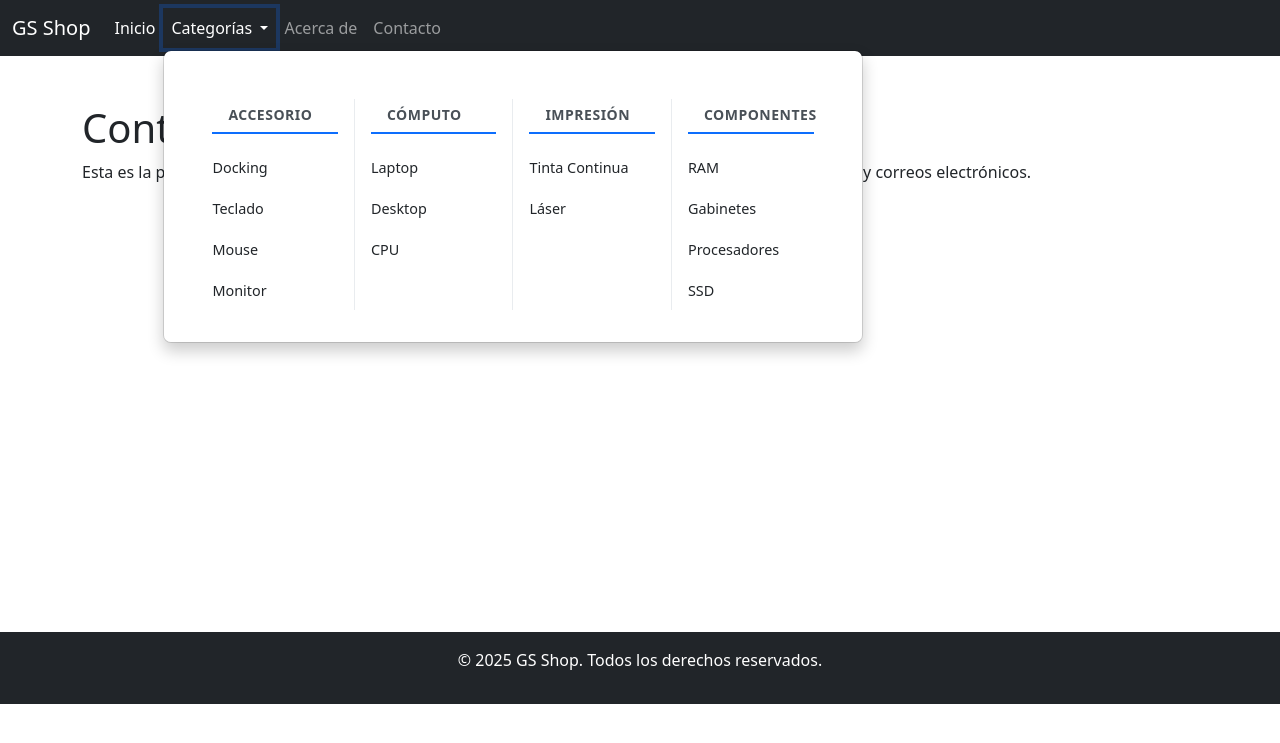
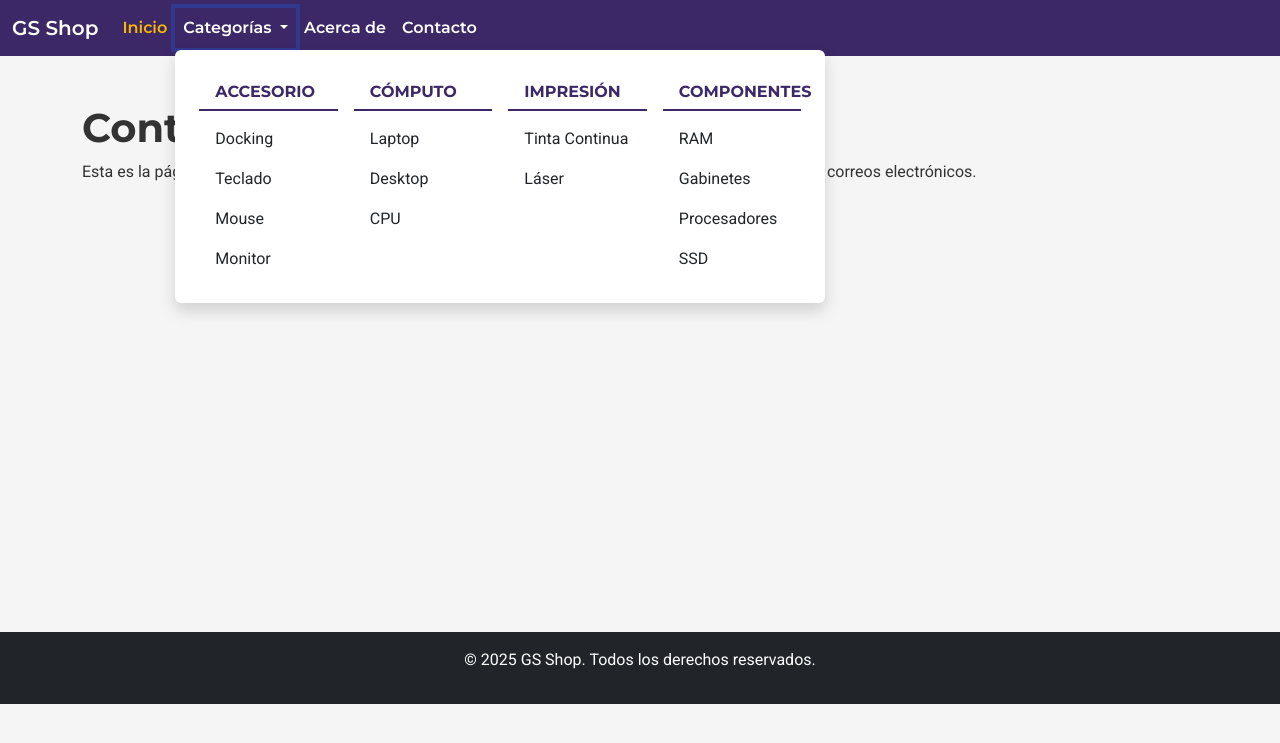
Before and after one commit to JiameCruz/GS, a PHP site: page /contacto.php in a window 1280 px wide, after a click on "Categorías". Shown: the top 743 px of the page. Run offline with PHP 8.4, Linux system fonts and the light colour scheme.

Commit message:
agregar CSS correcto

```diff
--- a/contacto.php
+++ b/contacto.php
@@ -1,14 +1,20 @@
 <!DOCTYPE html>
 <html lang="es">
-  <head>
+<head>
     <meta charset="UTF-8" />
     <meta name="viewport" content="width=device-width, initial-scale=1.0" />
-    <title>GS Shop - Contacto</title>
-    <link
-      href="https://cdn.jsdelivr.net/npm/bootstrap@5.3.3/dist/css/bootstrap.min.css"
-      rel="stylesheet"
-    />
-  </head>
+    <title>GS Shop - Tu Tienda de Cómputo</title>
+
+    <link href="https://cdn.jsdelivr.net/npm/bootstrap@5.3.3/dist/css/bootstrap.min.css" rel="stylesheet" />
+
+    <link rel="stylesheet" href="https://cdn.jsdelivr.net/npm/bootstrap-icons@1.11.3/font/bootstrap-icons.min.css">
+
+    <link rel="preconnect" href="https://fonts.googleapis.com">
+    <link rel="preconnect" href="https://fonts.gstatic.com" crossorigin>
+    <link href="https://fonts.googleapis.com/css2?family=Montserrat:wght@600;700&family=Roboto:wght@400;500&display=swap" rel="stylesheet">
+
+    <link rel="stylesheet" href="style.css" />
+</head>
   <body>
     <header>
       <?php include 'assets/header.php'; ?>
--- a/estilos/style.css
+++ b/estilos/style.css
@@ -1,94 +1,211 @@
-/* Estilos para el megamenú */
-.dropdown-menu.megamenu {
-  width: 700px;
-  position: absolute;
-  top: 100%;
-  left: 0;
-  z-index: 1050;
-  padding: 2rem;
-  border: 1px solid rgba(0,0,0,.125);
-  border-radius: 0.5rem;
-  background-color: #fff;
-  box-shadow: 0 0.5rem 1rem rgba(0, 0, 0, 0.2);
-  margin-top: 0.125rem;
+/* --- Importación de Tipografías de Google Fonts --- */
+@import url("https://fonts.googleapis.com/css2?family=Montserrat:wght@600;700&family=Roboto:wght@400;500&display=swap");
+
+/* --- Variables de Color Globales (Basado en Documento UI) --- */
+:root {
+  --color-primario: #3c2866; /* Púrpura Principal */
+  --color-acento: #fdb702; /* Amarillo Acento */
+  --color-texto-claro: #ffffff;
+  --color-fondo-neutro: #f5f5f5;
+  --color-texto-secundario: #6c757d;
+  --font-titulos: "Montserrat", sans-serif;
+  --font-parrafos: "Roboto", sans-serif;
 }
 
-/* Asegurar que el dropdown parent tenga position relative */
-.nav-item.dropdown {
-  position: relative;
+/* --- Estilos Generales del Body --- */
+body {
+  font-family: var(--font-parrafos);
+  background-color: var(--color-fondo-neutro);
+  color: #333;
 }
 
-/* Estilos para las columnas del megamenú */
-.megamenu .row {
-  margin: 0;
-  row-gap: 1.5rem;
+h1,
+h2,
+h3,
+h4,
+h5,
+h6 {
+  font-family: var(--font-titulos);
+  font-weight: 700;
 }
 
-.megamenu .col-lg-3 {
-  padding: 0 1rem;
-  border-right: 1px solid #e9ecef;
+/* --- Barra de Navegación (Navbar) --- */
+.navbar {
+  background-color: var(--color-primario) !important;
 }
 
-.megamenu .col-lg-3:last-child {
-  border-right: none;
+.navbar-brand,
+.navbar .nav-link {
+  color: var(--color-texto-claro) !important;
+  font-family: var(--font-titulos);
+  font-weight: 600;
+  transition: color 0.3s ease;
+}
+
+.navbar .nav-link:hover,
+.navbar .nav-link.active {
+  color: var(--color-acento) !important;
+}
+
+/* --- Mega Menú de Categorías --- */
+.dropdown-menu.megamenu {
+  width: 650px;
+  padding: 1.5rem;
+  border: none;
+  box-shadow: 0 0.5rem 1rem rgba(0, 0, 0, 0.15);
 }
 
 .megamenu .dropdown-header {
-  font-weight: 600;
-  color: #495057;
-  margin-bottom: 1rem;
-  border-bottom: 2px solid #0d6efd;
+  font-family: var(--font-titulos);
+  color: var(--color-primario);
+  font-size: 1rem;
+  border-bottom: 2px solid var(--color-primario);
   padding-bottom: 0.5rem;
-  text-transform: uppercase;
-  font-size: 0.875rem;
-  letter-spacing: 0.5px;
+  margin-bottom: 0.5rem;
 }
 
 .megamenu .dropdown-item {
-  padding: 0.5rem 0;
-  color: #212529;
-  text-decoration: none;
-  border-bottom: 1px solid transparent;
+  font-family: var(--font-parrafos);
+  padding: 0.5rem 1rem;
   transition: all 0.2s ease;
-  font-size: 0.9rem;
-  line-height: 1.4;
 }
 
 .megamenu .dropdown-item:hover {
-  background-color: #f8f9fa;
-  color: #0d6efd;
-  border-bottom-color: #dee2e6;
-  padding-left: 0.5rem;
+  background-color: var(--color-fondo-neutro);
+  color: var(--color-primario);
+  font-weight: 500;
 }
 
-.megamenu .dropdown-item:not(:last-child) {
-  margin-bottom: 0.25rem;
+/* --- Estilo de Botones --- */
+.btn-primary {
+  background-color: var(--color-acento) !important;
+  border-color: var(--color-acento) !important;
+  color: var(--color-primario) !important;
+  font-family: var(--font-titulos);
+  font-weight: 700;
+  text-transform: uppercase;
+  transition: all 0.3s ease;
 }
 
-/* Responsive para dispositivos móviles */
+.btn-primary:hover {
+  transform: translateY(-2px);
+  box-shadow: 0 4px 8px rgba(0, 0, 0, 0.2);
+}
+
+.btn-secondary {
+  background-color: transparent !important;
+  border-color: var(--color-acento) !important;
+  color: var(--color-acento) !important;
+  font-family: var(--font-titulos);
+  font-weight: 700;
+}
+
+.btn-secondary:hover {
+  background-color: var(--color-acento) !important;
+  color: var(--color-primario) !important;
+}
+
+/* --- Estilo de Tarjetas de Producto --- */
+.card {
+  border: none;
+  box-shadow: 0 4px 15px rgba(0, 0, 0, 0.08);
+  transition: all 0.3s ease;
+}
+
+.card:hover {
+  transform: translateY(-5px);
+  box-shadow: 0 8px 20px rgba(0, 0, 0, 0.12);
+}
+
+.card-title {
+  font-family: var(--font-titulos);
+  font-size: 1.1rem;
+  font-weight: 600;
+  margin-bottom: 0.5rem;
+}
+
+.card-text,
+.list-group-item {
+  font-family: var(--font-parrafos);
+  color: var(--color-texto-secundario);
+}
+
+.card .precio {
+  font-family: var(--font-titulos);
+  font-size: 1.4rem;
+  font-weight: 700;
+  color: var(--color-primario);
+}
+
+.card .precio-remate {
+  color: var(--color-acento);
+}
+
+.card .precio-original-tachado {
+  text-decoration: line-through;
+  color: var(--color-texto-secundario);
+  font-size: 1rem;
+  margin-left: 0.5rem;
+}
+
+/* --- Estilo para la lista de "Más Buscados" --- */
+.list-group-item-action:hover {
+  background-color: var(--color-fondo-neutro);
+  color: var(--color-primario);
+}
+
+/* --- Footer --- */
+footer {
+  background-color: var(--color-primario);
+}
+
+/*
+==============================================
+=========== ESTILOS RESPONSIVOS ==============
+==============================================
+*/
+
+/* --- Para Tablets y dispositivos más pequeños (menor a 992px) --- */
 @media (max-width: 991.98px) {
+  /* Cuando la barra de navegación se colapsa (en modo "hamburguesa"),
+      el mega menú debe comportarse como un menú desplegable normal.
+    */
   .dropdown-menu.megamenu {
-    width: 100%;
-    position: static;
-    box-shadow: none;
-    border: none;
-    margin-top: 0.5rem;
+    width: auto; /* Ancho automático en lugar de fijo */
     padding: 1rem;
+    box-shadow: none; /* Quitamos la sombra especial */
   }
 
   .megamenu .row {
-    margin: 0;
-    row-gap: 2rem;
+    display: block; /* Desactivamos las filas */
   }
 
-  .megamenu .col-lg-3 {
-    margin-bottom: 1.5rem;
-    border-right: none;
-    border-bottom: 1px solid #e9ecef;
-    padding-bottom: 1rem;
+  .megamenu .col-lg-3,
+  .megamenu .col-6 {
+    width: 100%; /* Cada columna ocupa todo el ancho */
+    margin-bottom: 1rem;
   }
 
-  .megamenu .col-lg-3:last-child {
-    border-bottom: none;
+  .megamenu .dropdown-header {
+    border-bottom: 1px solid #ddd;
   }
 }
+
+/* --- Para Celulares (menor a 576px) --- */
+@media (max-width: 576px) {
+  h1 {
+    font-size: 2rem;
+  }
+
+  h2 {
+    font-size: 1.5rem;
+  }
+
+  .card .precio {
+    font-size: 1.2rem;
+  }
+
+  .btn {
+    font-size: 0.9rem;
+  }
+}
```
Also changed, not shown: acerca-de.php (+13 -7 lines), categorias.php (+13 -7 lines), index.php (+12 -7 lines), producto-detalle.php (+13 -11 lines).
